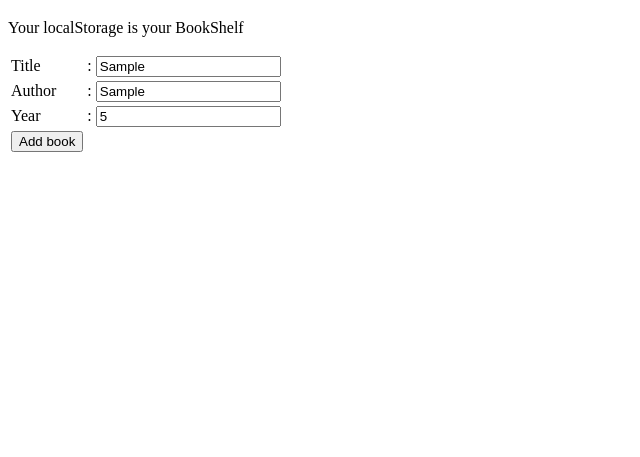
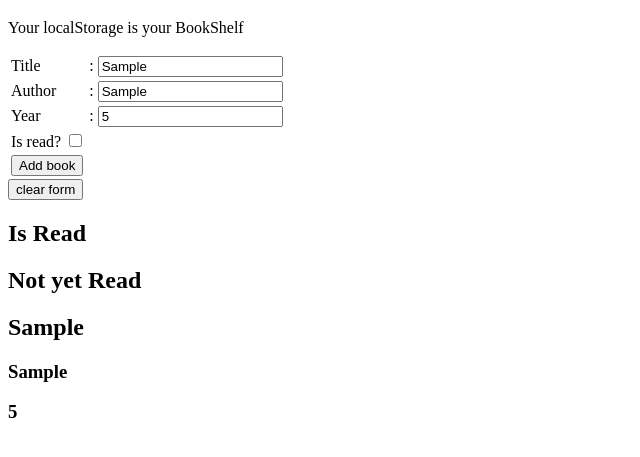
Before and after one commit to dev4ult/Bookshelf-App, a plain HTML site: page index.html in a window 1280 px wide. Both pictures are taken after typing "Sample", "Sample", "5" into the empty fields and a click on the input "Add book". Shown: the part 61-518 px from the top of the page, without its empty margins (0-640 px from the left). Drawn offline with Linux system fonts and the light colour scheme.

Commit message:
added add book feature

```diff
--- a/assets/js/script.js
+++ b/assets/js/script.js
@@ -1,6 +1,77 @@
 const addBookForm = document.querySelector('#add-book-form');
 
+let bookshelf = [];
+
+const isReadBooksContainer = document.querySelector('#is-read-books');
+const notReadBooksContainer = document.querySelector('#not-read-books');
+
+if (typeof Storage !== undefined) {
+  console.log('local storage is available');
+  if (localStorage.getItem('bookshelf') === null) {
+    localStorage.setItem('bookshelf', JSON.stringify([{ msg: 'Your BookShelf is Empty', isEmpty: true }]));
+  }
+  bookshelf = JSON.parse(localStorage.getItem('bookshelf'));
+  if (bookshelf[0].hasOwnProperty('isEmpty')) {
+    const { msg } = bookshelf[0];
+    isReadBooksContainer.innerHTML = `<h2>${msg}</h2>`;
+  } else {
+    placeBook();
+  }
+}
+
+const bookTitleInput = document.querySelector('#title');
+const bookAuthorInput = document.querySelector('#author');
+const bookYearInput = document.querySelector('#year');
+const readBookInput = document.querySelector('#is-read');
+
 addBookForm.addEventListener('submit', (e) => {
-  console.log('test');
+  const book = {
+    title: bookTitleInput.value,
+    author: bookAuthorInput.value,
+    year: parseInt(bookYearInput.value),
+    isRead: readBookInput.checked ? true : false,
+  };
+
+  if (bookshelf[0].hasOwnProperty('isEmpty')) {
+    bookshelf[0] = book;
+    isReadBooksContainer.innerHTML = '';
+  } else {
+    bookshelf.push(book);
+  }
+  localStorage.setItem('bookshelf', JSON.stringify(bookshelf));
+
+  placeBook();
+
   e.preventDefault();
 });
+
+// placing book on shelf
+function placeBook() {
+  isReadBooksContainer.innerHTML = '<h1>Is Read</h1>';
+  notReadBooksContainer.innerHTML = '<h1>Not yet Read</h1>';
+  bookshelf.forEach((book) => {
+    const { title, author, year, isRead } = book;
+    if (isRead) {
+      isReadBooksContainer.innerHTML += `<div>
+                                            <h2>${title}</h2>
+                                            <h3>${author}</h3>
+                                            <h3>${year}</h3>
+                                         </div>`;
+    } else {
+      notReadBooksContainer.innerHTML += `<div>
+                                            <h2>${title}</h2>
+                                            <h3>${author}</h3>
+                                            <h3>${year}</h3>
+                                          </div>`;
+    }
+  });
+}
+
+// clear form button
+const clearFormBtn = document.querySelector('#clear-btn');
+
+clearFormBtn.addEventListener('click', (_) => {
+  bookTitleInput.value = '';
+  bookAuthorInput.value = '';
+  bookYearInput.value = '';
+});
--- a/index.html
+++ b/index.html
@@ -28,9 +28,17 @@
           <td><input type="number" name="year" id="year" required /></td>
         </tr>
         <tr>
+          <td>
+            <label for="is-read">Is read? <input type="checkbox" name="is-read" id="is-read" /></label>
+          </td>
+        </tr>
+        <tr>
           <td><input type="submit" name="add-book" id="add-book" value="Add book" /></td>
         </tr>
       </table>
     </form>
+    <button id="clear-btn">clear form</button>
+    <section id="is-read-books"></section>
+    <section id="not-read-books"></section>
   </body>
 </html>
```
